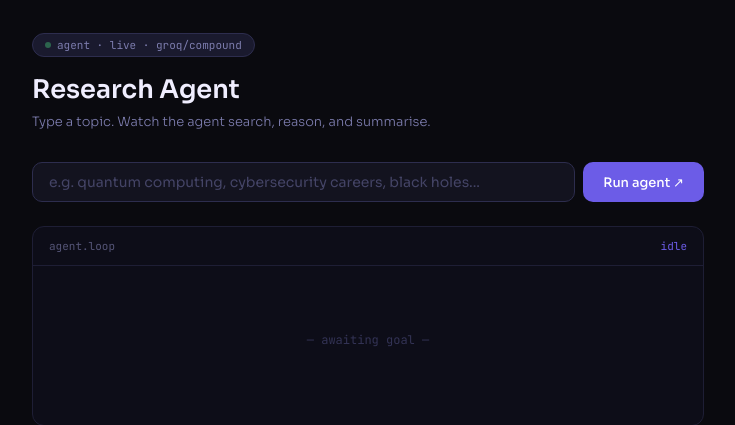
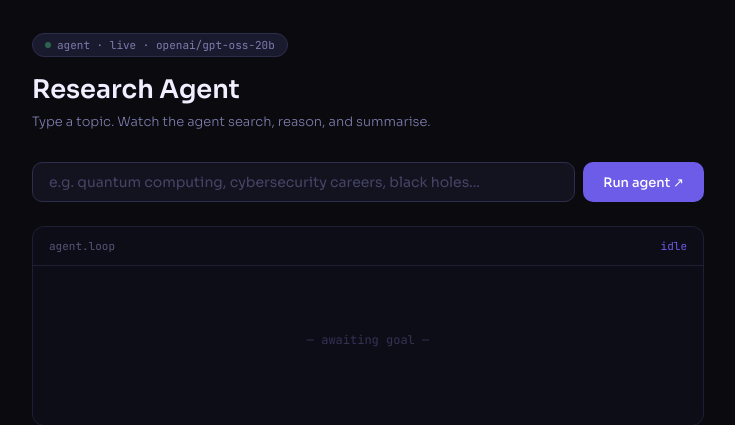
Before and after one commit to thesakhoyat-og/Research_Agent, a Flask app: page / in a window 1280 px wide. Shown: the top 425 px of the page, without its empty margins (272-1007 px from the left). Run offline with Flask 3, Linux system fonts and the light colour scheme.

Commit message:
Update Research Agent

```diff
--- a/app.py
+++ b/app.py
@@ -18,7 +18,7 @@ client = Groq(
 
 )
 
-MODEL = "groq/compound-mini"
+MODEL = "openai/gpt-oss-20b"
 
 
 def object_to_dict(value):
@@ -131,7 +131,8 @@ def research():
                     "role": "system",
                     "content": (
                         "You are a concise research agent. "
-                        "Research first, then summarize the findings clearly. "
+                        "Research first, then summarize the "
+                        "findings clearly. "
                         "Use the available web search tool when current or "
                         "verifiable information is needed."
                     ),
@@ -141,12 +142,11 @@ def research():
                     "content": goal,
                 },
             ],
-            compound_custom={
-                "tools": {
-                    "enabled_tools": ["web_search"]
-                }
-            },
-        )
+            tools=[
+                {"type": "browser_search"}
+            ],
+)
+
 
         message = response.choices[0].message
         final_text = message.content or "No research summary was returned."
--- a/templates/index.html
+++ b/templates/index.html
@@ -12,7 +12,7 @@
   <div class="header">
     <div class="badge">
       <span class="dot"></span>
-      agent · live · groq/compound
+      agent · live · openai/gpt-oss-20b
     </div>
 
     <h1>Research Agent</h1>
```
